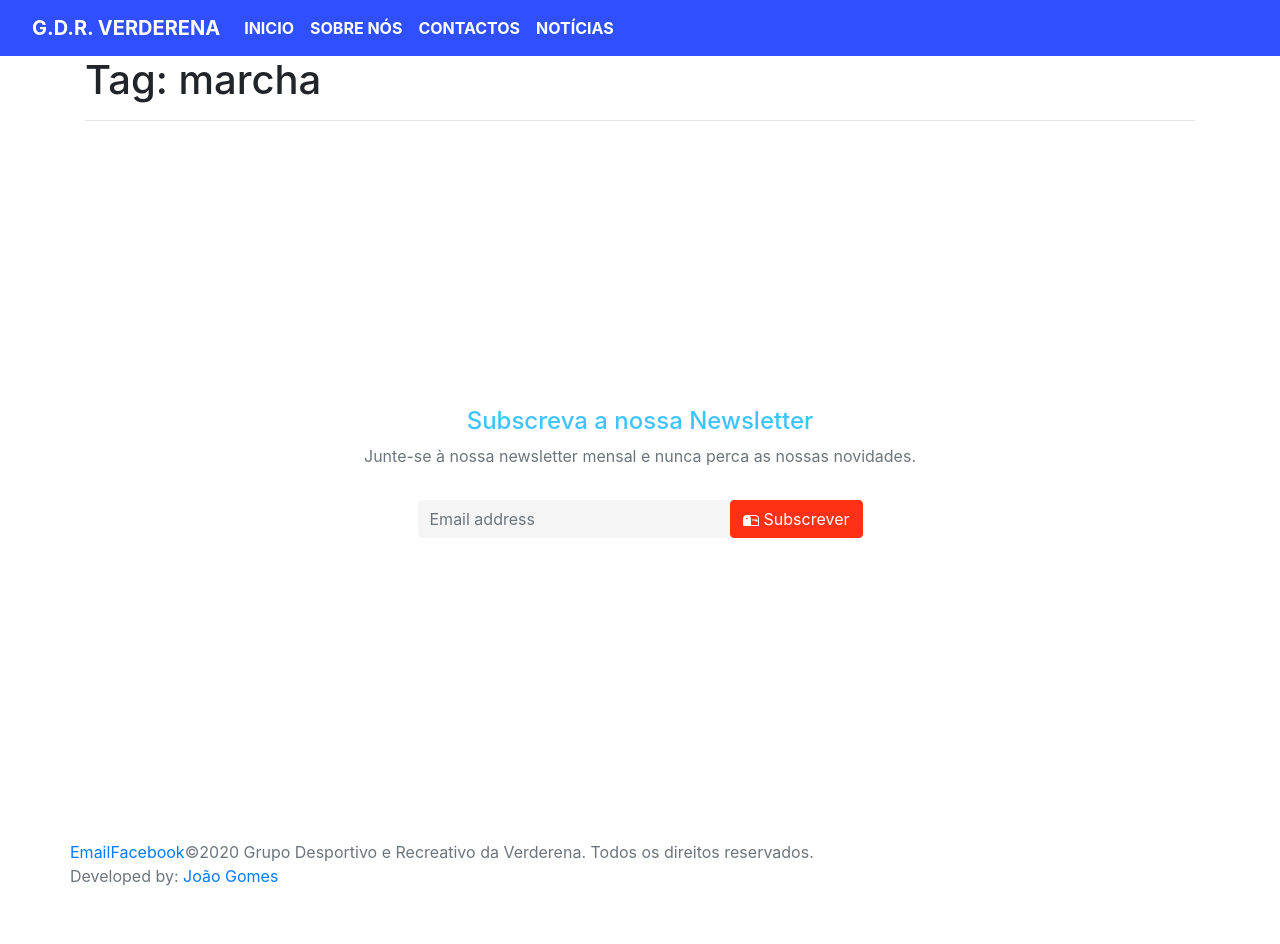
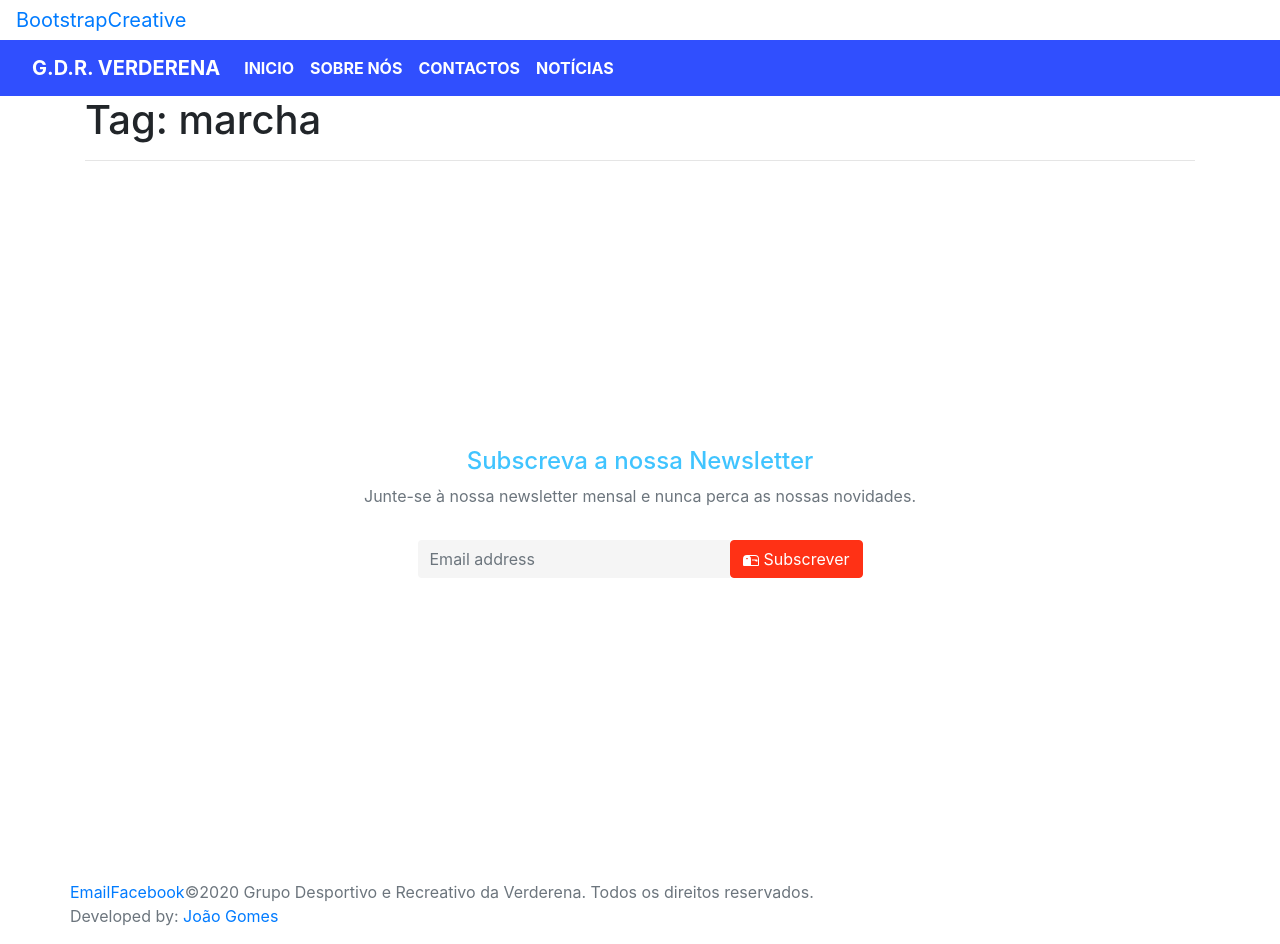
Before and after one commit to GDR-Verderena/gdr-verderena.github.io, a Jekyll site: the page built from tag/marcha.md, in a window 1280 px wide. Built offline with Jekyll 4.4.1, drawn with Linux system fonts in a browser that asks for light colours; before the commit the page ends 904 px from its top, so only the background shows below that.

Commit message:
Update navbar.html

```diff
--- a/_includes/navbar.html
+++ b/_includes/navbar.html
@@ -1,4 +1,9 @@
- <nav class="navbar navbar-expand-lg   navbar-custom  font-weight-bold navbar-dark">
+  <a class="navbar-brand ml-3" href="#">
+    <span class="">BootstrapCreative </span>
+  </a>
+
+
+<nav class="navbar navbar-expand-lg   navbar-custom  font-weight-bold navbar-dark">
     <a aria-label="navbar" class="navbar-brand" href="/">
 
       <!--<img src="{{ url }}/assets/img/logo.jpg" width="37.5" height="60" class="d-inline-block align-top" alt="" draggable="false"> -->
```
